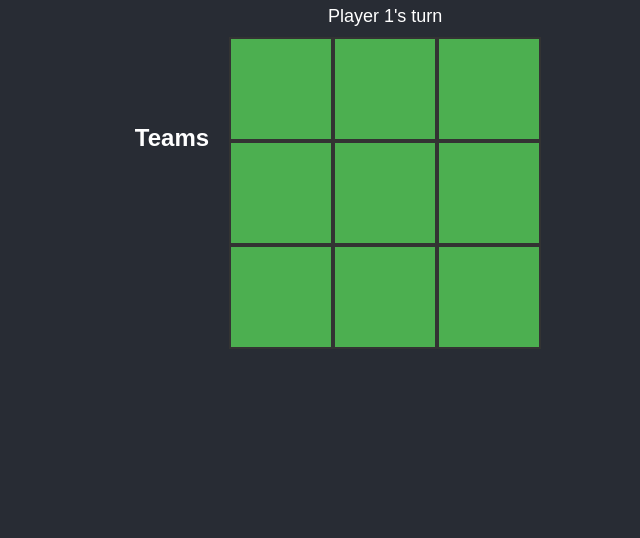
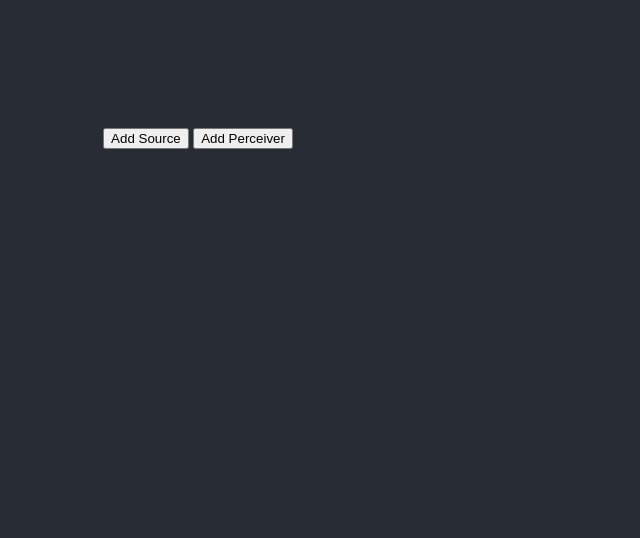
Before and after one commit to Hexlinee/hexlinee.github.io, a plain HTML site: page index.html in a window 1280 px wide. Shown: the part 262-800 px from the top of the page, without its empty margins (292-932 px from the left). Drawn offline with Linux system fonts and the light colour scheme.

Commit message:
Update index.html

```diff
--- a/index.html
+++ b/index.html
@@ -1,40 +1,16 @@
 <!DOCTYPE html>
-<html lang="en">
+<html>
 <head>
-    <meta charset="UTF-8">
-    <meta name="viewport" content="width=device-width, initial-scale=1.0">
-    <title>Tiki Take Toe</title>
+    <title>Doppler Effect Visualization</title>
     <link rel="stylesheet" href="styles.css">
 </head>
 <body>
-    <div class="game-container">
-        <div class="teams">
-            <h2>Teams</h2>
-            <div id="left-teams" class="team-column"></div>
-        </div>
-        <div class="grid">
-            <h1>Tiki-Taka-Toe</h1>
-            <div class="turn-indicator">Player 1's turn</div>
-            <div class="row">
-                <div class="cell" data-cell data-row="0" data-col="0"></div>
-                <div class="cell" data-cell data-row="0" data-col="1"></div>
-                <div class="cell" data-cell data-row="0" data-col="2"></div>
-            </div>
-            <div class="row">
-                <div class="cell" data-cell data-row="1" data-col="0"></div>
-                <div class="cell" data-cell data-row="1" data-col="1"></div>
-                <div class="cell" data-cell data-row="1" data-col="2"></div>
-            </div>
-            <div class="row">
-                <div class="cell" data-cell data-row="2" data-col="0"></div>
-                <div class="cell" data-cell data-row="2" data-col="1"></div>
-                <div class="cell" data-cell data-row="2" data-col="2"></div>
-            </div>
-        </div>
-        <div class="teams">
-            <div id="top-teams" class="team-row"></div>
-        </div>
+    <div class="controls">
+        <button id="addSource">Add Source</button>
+        <button id="addPerceiver">Add Perceiver</button>
+        <div id="objectControls"></div>
     </div>
+    <canvas id="mainCanvas"></canvas>
     <script src="main.js"></script>
 </body>
 </html>
```
